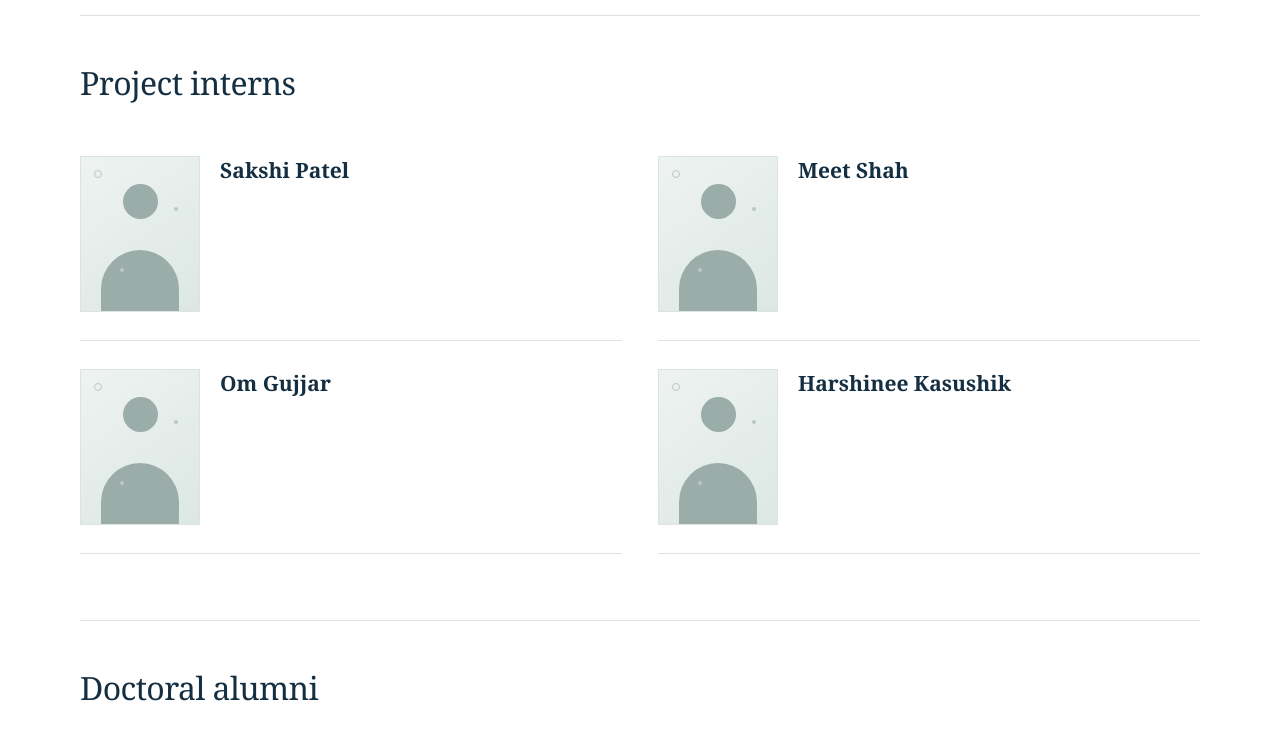
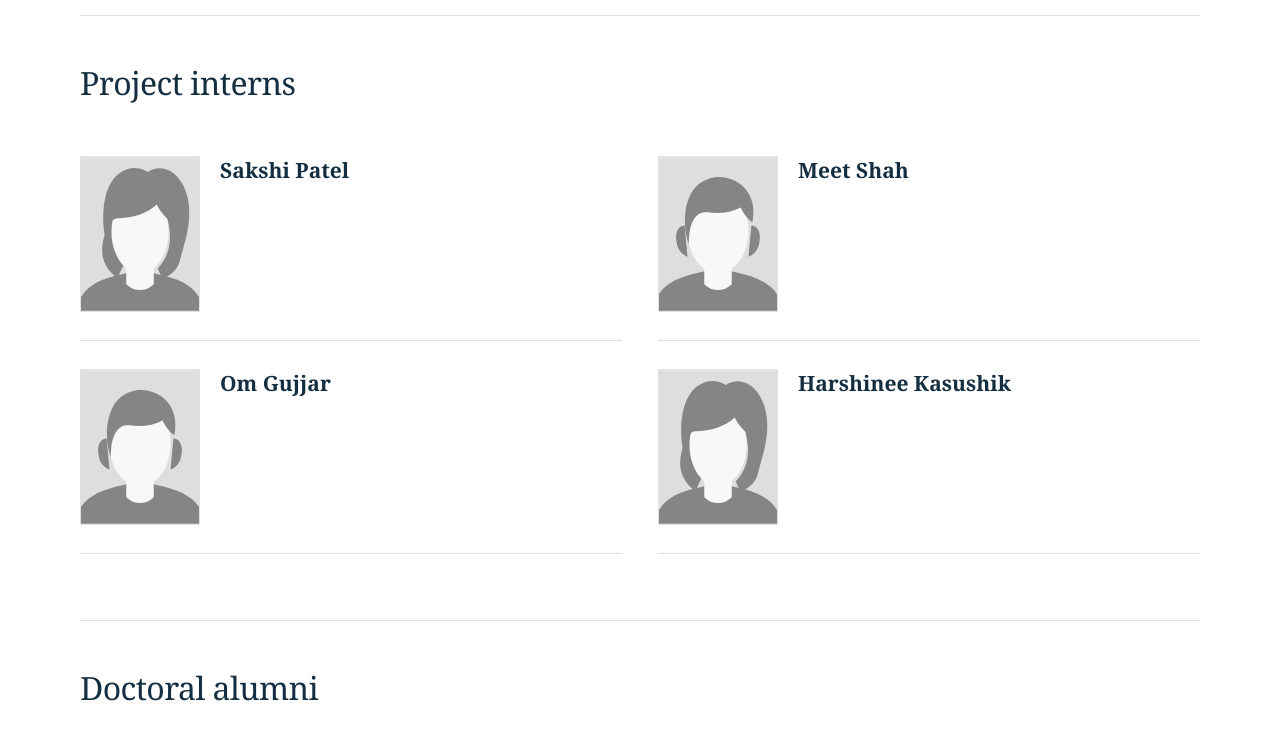
Before and after one commit to pkjmsu/pkjmsu.github.io, a plain HTML site: page group-members.html in a window 1280 px wide. Shown: the part 2600-3329 px from the top of the page. Drawn offline with Linux system fonts and the light colour scheme.

Commit message:
Use gender-specific silhouette avatars for project interns

```diff
--- a/group-members.html
+++ b/group-members.html
@@ -84,10 +84,10 @@
     <section>
       <h2>Project interns</h2>
       <ul class="doctoral-students project-interns">
-        <li class="student"><div class="student-photo intern-placeholder" role="img" aria-label="Portrait placeholder for Sakshi Patel"><span aria-hidden="true"></span></div><div class="student-info"><h3>Sakshi Patel</h3></div></li>
-        <li class="student"><div class="student-photo intern-placeholder" role="img" aria-label="Portrait placeholder for Meet Shah"><span aria-hidden="true"></span></div><div class="student-info"><h3>Meet Shah</h3></div></li>
-        <li class="student"><div class="student-photo intern-placeholder" role="img" aria-label="Portrait placeholder for Om Gujjar"><span aria-hidden="true"></span></div><div class="student-info"><h3>Om Gujjar</h3></div></li>
-        <li class="student"><div class="student-photo intern-placeholder" role="img" aria-label="Portrait placeholder for Harshinee Kasushik"><span aria-hidden="true"></span></div><div class="student-info"><h3>Harshinee Kasushik</h3></div></li>
+        <li class="student"><img class="student-photo" src="assets/people/avatar-female.svg" alt="Female profile silhouette for Sakshi Patel" width="120" height="156" loading="lazy"><div class="student-info"><h3>Sakshi Patel</h3></div></li>
+        <li class="student"><img class="student-photo" src="assets/people/avatar-male.svg" alt="Male profile silhouette for Meet Shah" width="120" height="156" loading="lazy"><div class="student-info"><h3>Meet Shah</h3></div></li>
+        <li class="student"><img class="student-photo" src="assets/people/avatar-male.svg" alt="Male profile silhouette for Om Gujjar" width="120" height="156" loading="lazy"><div class="student-info"><h3>Om Gujjar</h3></div></li>
+        <li class="student"><img class="student-photo" src="assets/people/avatar-female.svg" alt="Female profile silhouette for Harshinee Kasushik" width="120" height="156" loading="lazy"><div class="student-info"><h3>Harshinee Kasushik</h3></div></li>
       </ul>
     </section>
 
```
